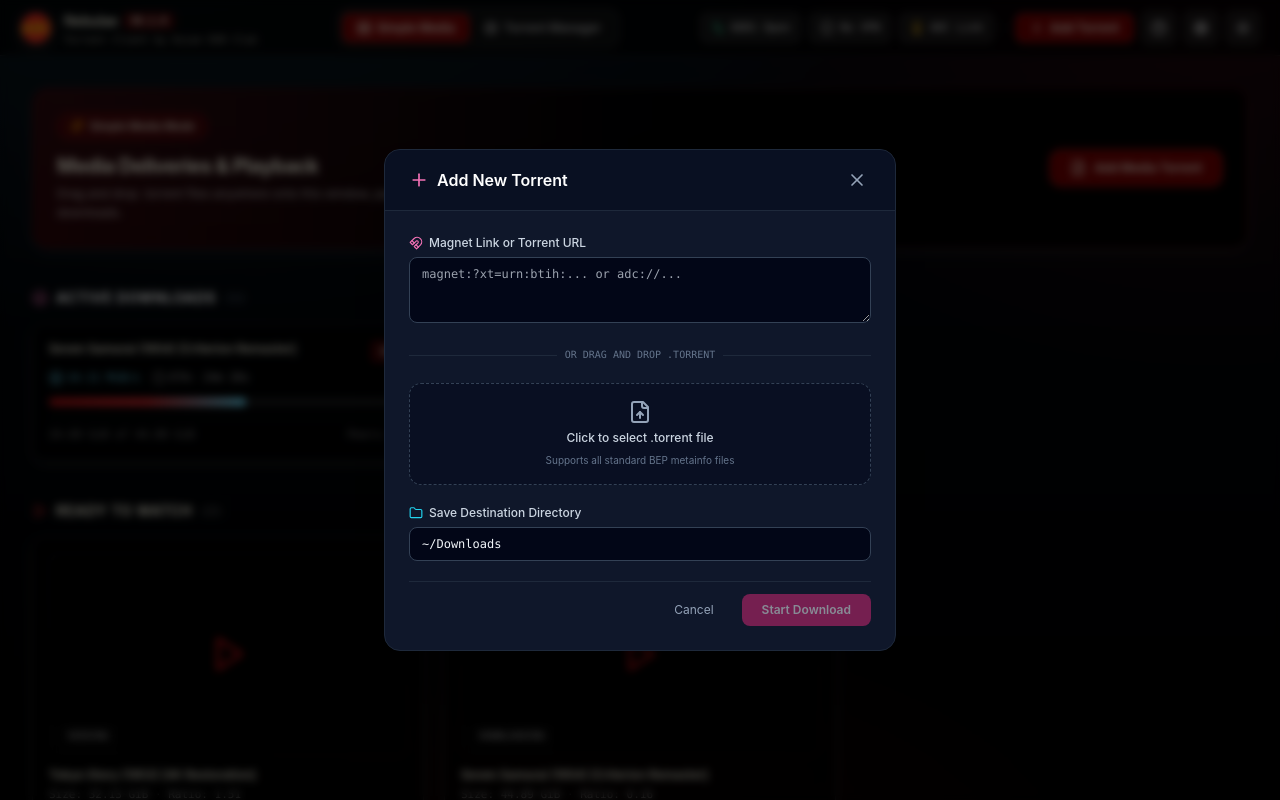
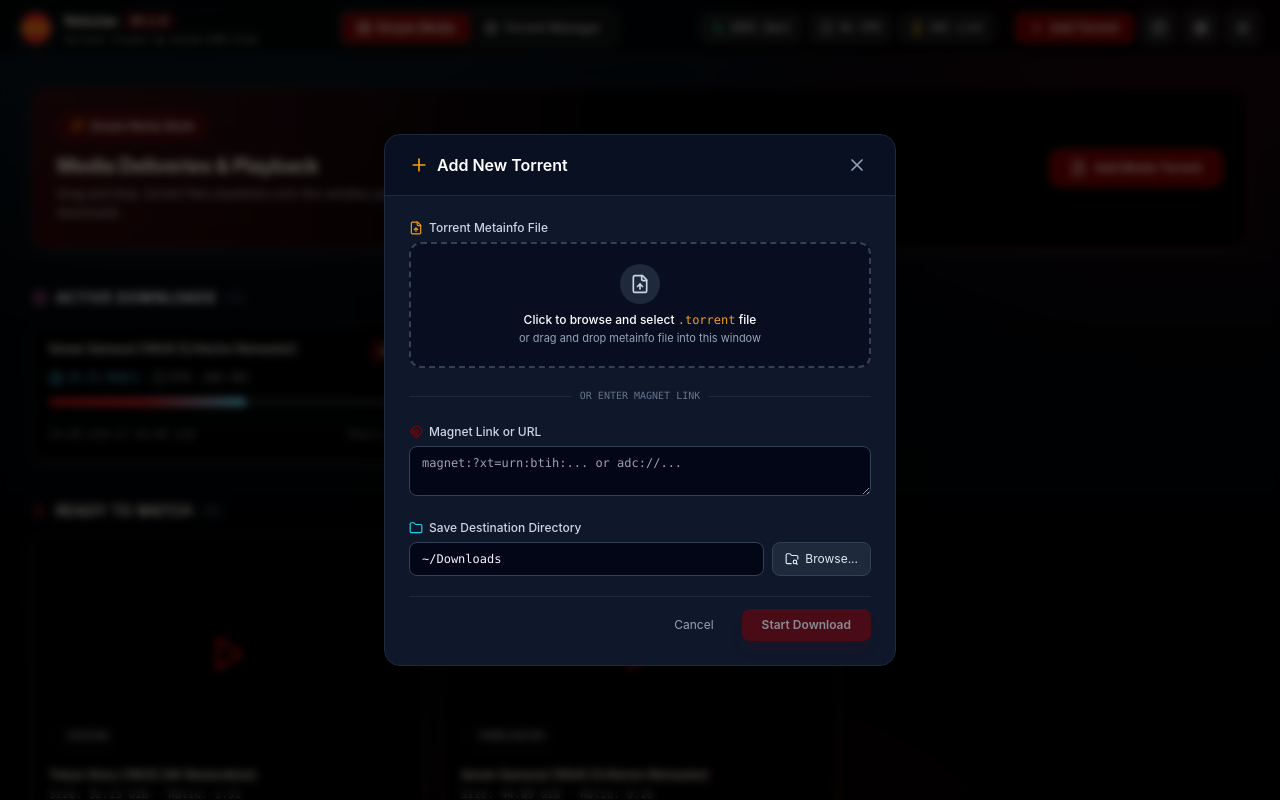
Before and after one commit to koppot/Nebulae-torrent_client, a React (Vite) app: page / in a window 1280 px wide. Both pictures are taken after a click on the button "Add Torrent". Built offline with nearby package versions, Linux system fonts and the light colour scheme.

Commit message:
feat(ui): implement native OS and HTML5 .torrent file and directory selection dialogs

```diff
--- a/src/components/modals/AddTorrentModal.tsx
+++ b/src/components/modals/AddTorrentModal.tsx
@@ -1,38 +1,115 @@
-import React, { useState } from 'react';
+import React, { useState, useRef } from 'react';
 import { useUiStore } from '../../stores/uiStore';
 import { useTorrentStore } from '../../stores/torrentStore';
 import { useSettingsStore } from '../../stores/settingsStore';
-import { X, Plus, Magnet, FileUp, Folder } from 'lucide-react';
+import { X, Plus, Magnet, FileUp, Folder, FileCheck, CheckCircle2, FolderSearch } from 'lucide-react';
 
 export const AddTorrentModal: React.FC = () => {
   const { showAddTorrent, setShowAddTorrent } = useUiStore();
-  const { addTorrent } = useTorrentStore();
+  const { addTorrent, selectTorrentFile, selectDownloadDirectory } = useTorrentStore();
   const { settings } = useSettingsStore();
 
   const [torrentSource, setTorrentSource] = useState('');
   const [downloadDir, setDownloadDir] = useState(settings.download_directory);
+  const [selectedFileName, setSelectedFileName] = useState<string | null>(null);
+  const [selectedFileSize, setSelectedFileSize] = useState<number | null>(null);
+  const [isDragging, setIsDragging] = useState(false);
   const [isSubmitting, setIsSubmitting] = useState(false);
+
+  const fileInputRef = useRef<HTMLInputElement>(null);
 
   if (!showAddTorrent) return null;
 
+  const formatFileSize = (bytes: number): string => {
+    if (bytes < 1024) return `${bytes} B`;
+    if (bytes < 1024 * 1024) return `${(bytes / 1024).toFixed(1)} KB`;
+    return `${(bytes / (1024 * 1024)).toFixed(1)} MB`;
+  };
+
+  const handleChooseFile = async () => {
+    try {
+      // 1. Attempt native OS file dialog via Tauri
+      const nativePath = await selectTorrentFile();
+      if (nativePath) {
+        const name = nativePath.split('/').pop()?.split('\\').pop() || nativePath;
+        setSelectedFileName(name);
+        setSelectedFileSize(null);
+        setTorrentSource(nativePath);
+        return;
+      }
+    } catch {
+      // Fall through to HTML5 file input
+    }
+
+    // 2. Fallback to HTML5 file input (macOS WebKit / WebView2 native sheet)
+    fileInputRef.current?.click();
+  };
+
+  const handleFileInputChange = (e: React.ChangeEvent<HTMLInputElement>) => {
+    const files = e.target.files;
+    if (files && files.length > 0) {
+      const file = files[0];
+      setSelectedFileName(file.name);
+      setSelectedFileSize(file.size);
+      setTorrentSource(file.name);
+    }
+  };
+
+  const handleDrop = (e: React.DragEvent) => {
+    e.preventDefault();
+    setIsDragging(false);
+    if (e.dataTransfer.files && e.dataTransfer.files.length > 0) {
+      const file = e.dataTransfer.files[0];
+      if (file.name.endsWith('.torrent') || file.type.includes('bittorrent')) {
+        setSelectedFileName(file.name);
+        setSelectedFileSize(file.size);
+        setTorrentSource(file.name);
+      }
+    }
+  };
+
+  const handleBrowseFolder = async () => {
+    try {
+      const folder = await selectDownloadDirectory();
+      if (folder) {
+        setDownloadDir(folder);
+      }
+    } catch {
+      //
+    }
+  };
+
+  const handleClearSelectedFile = (e: React.MouseEvent) => {
+    e.stopPropagation();
+    setSelectedFileName(null);
+    setSelectedFileSize(null);
+    setTorrentSource('');
+    if (fileInputRef.current) {
+      fileInputRef.current.value = '';
+    }
+  };
+
   const handleSubmit = async (e: React.FormEvent) => {
     e.preventDefault();
-    if (!torrentSource.trim()) return;
+    const source = (torrentSource || selectedFileName || '').trim();
+    if (!source) return;
 
     setIsSubmitting(true);
-    await addTorrent(torrentSource.trim());
+    await addTorrent(source, downloadDir);
     setIsSubmitting(false);
     setTorrentSource('');
+    setSelectedFileName(null);
+    setSelectedFileSize(null);
     setShowAddTorrent(false);
   };
 
   return (
-    <div className="fixed inset-0 z-40 flex items-center justify-center bg-black/60 backdrop-blur-sm p-4">
+    <div className="fixed inset-0 z-40 flex items-center justify-center bg-black/60 backdrop-blur-sm p-4 animate-in fade-in duration-150">
       <div className="relative w-full max-w-lg bg-slate-900 border border-slate-800 rounded-2xl shadow-2xl overflow-hidden flex flex-col">
         {/* Header */}
         <div className="flex items-center justify-between px-6 py-4 border-b border-slate-800 bg-slate-950/40">
           <div className="flex items-center gap-2">
-            <Plus className="w-5 h-5 text-pink-400" />
+            <Plus className="w-5 h-5 text-adc-gold" />
             <h2 className="text-base font-semibold text-white">Add New Torrent</h2>
           </div>
           <button
@@ -43,47 +120,138 @@ export const AddTorrentModal: React.FC = () => {
           </button>
         </div>
 
+        {/* Hidden HTML5 File Input for WebKit / WebView native picker */}
+        <input
+          ref={fileInputRef}
+          type="file"
+          accept=".torrent,application/x-bittorrent"
+          onChange={handleFileInputChange}
+          className="hidden"
+        />
+
         {/* Form Body */}
         <form onSubmit={handleSubmit} className="p-6 space-y-5 text-xs text-slate-300">
+          {/* File Selection Dropzone */}
           <div>
             <label className="block text-xs font-medium text-slate-300 mb-1.5 flex items-center gap-1.5">
-              <Magnet className="w-3.5 h-3.5 text-pink-400" />
-              <span>Magnet Link or Torrent URL</span>
+              <FileUp className="w-3.5 h-3.5 text-adc-gold" />
+              <span>Torrent Metainfo File</span>
             </label>
-            <textarea
-              rows={3}
-              placeholder="magnet:?xt=urn:btih:... or adc://..."
-              value={torrentSource}
-              onChange={(e) => setTorrentSource(e.target.value)}
-              className="w-full px-3 py-2 rounded-lg bg-slate-950 border border-slate-700 text-slate-100 font-mono text-xs focus:outline-none focus:border-pink-500"
-            />
+
+            {selectedFileName ? (
+              <div
+                onClick={handleChooseFile}
+                className="relative border border-emerald-500/40 bg-emerald-950/20 hover:bg-emerald-950/30 rounded-xl p-4 transition cursor-pointer flex items-center justify-between group"
+              >
+                <div className="flex items-center gap-3 min-w-0">
+                  <div className="p-2.5 rounded-lg bg-emerald-500/20 text-emerald-400 flex-shrink-0">
+                    <FileCheck className="w-5 h-5" />
+                  </div>
+                  <div className="min-w-0">
+                    <div className="flex items-center gap-1.5">
+                      <span className="text-xs font-semibold text-white truncate max-w-[280px]">
+                        {selectedFileName}
+                      </span>
+                      <CheckCircle2 className="w-3.5 h-3.5 text-emerald-400 flex-shrink-0" />
+                    </div>
+                    <span className="text-[11px] text-slate-400 font-mono">
+                      {selectedFileSize ? formatFileSize(selectedFileSize) : 'Selected via File Dialog'}
+                    </span>
+                  </div>
+                </div>
+
+                <div className="flex items-center gap-2">
+                  <span className="text-[10px] text-slate-400 group-hover:text-slate-200 underline">
+                    Change
+                  </span>
+                  <button
+                    type="button"
+                    onClick={handleClearSelectedFile}
+                    className="p-1.5 rounded-lg text-slate-400 hover:text-rose-400 hover:bg-rose-950/40 transition"
+                    title="Remove selected file"
+                  >
+                    <X className="w-4 h-4" />
+                  </button>
+                </div>
+              </div>
+            ) : (
+              <div
+                onClick={handleChooseFile}
+                onDragOver={(e) => {
+                  e.preventDefault();
+                  setIsDragging(true);
+                }}
+                onDragLeave={() => setIsDragging(false)}
+                onDrop={handleDrop}
+                className={`border-2 border-dashed rounded-xl p-5 text-center transition cursor-pointer flex flex-col items-center justify-center gap-2 ${
+                  isDragging
+                    ? 'border-adc-crimson bg-adc-crimson/10 scale-[1.01]'
+                    : 'border-slate-700 hover:border-adc-crimson/60 bg-slate-950/50 hover:bg-slate-950'
+                }`}
+              >
+                <div className="p-2.5 rounded-full bg-slate-800 text-slate-300">
+                  <FileUp className="w-5 h-5" />
+                </div>
+                <div>
+                  <span className="text-xs text-white font-medium block">
+                    Click to browse and select <code className="text-adc-gold">.torrent</code> file
+                  </span>
+                  <span className="text-[11px] text-slate-400 mt-0.5 block">
+                    or drag and drop metainfo file into this window
+                  </span>
+                </div>
+              </div>
+            )}
           </div>
 
           <div className="flex items-center gap-2">
             <div className="flex-1 h-[1px] bg-slate-800"></div>
-            <span className="text-[10px] uppercase font-mono text-slate-500">Or drag and drop .torrent</span>
+            <span className="text-[10px] uppercase font-mono text-slate-500">Or enter magnet link</span>
             <div className="flex-1 h-[1px] bg-slate-800"></div>
           </div>
 
-          <div className="border border-dashed border-slate-700 hover:border-pink-500/50 rounded-xl p-4 text-center bg-slate-950/40 hover:bg-slate-950 transition cursor-pointer flex flex-col items-center justify-center gap-1.5">
-            <FileUp className="w-6 h-6 text-slate-400" />
-            <span className="text-xs text-slate-300 font-medium">Click to select .torrent file</span>
-            <span className="text-[10px] text-slate-500">Supports all standard BEP metainfo files</span>
+          {/* Magnet / URL input */}
+          <div>
+            <label className="block text-xs font-medium text-slate-300 mb-1.5 flex items-center gap-1.5">
+              <Magnet className="w-3.5 h-3.5 text-adc-crimson" />
+              <span>Magnet Link or URL</span>
+            </label>
+            <textarea
+              rows={2}
+              placeholder="magnet:?xt=urn:btih:... or adc://..."
+              value={selectedFileName ? '' : torrentSource}
+              disabled={!!selectedFileName}
+              onChange={(e) => setTorrentSource(e.target.value)}
+              className="w-full px-3 py-2 rounded-lg bg-slate-950 border border-slate-700 text-slate-100 font-mono text-xs focus:outline-none focus:border-adc-crimson disabled:opacity-40"
+            />
           </div>
 
+          {/* Destination Directory */}
           <div>
             <label className="block text-xs font-medium text-slate-300 mb-1.5 flex items-center gap-1.5">
               <Folder className="w-3.5 h-3.5 text-cyan-400" />
               <span>Save Destination Directory</span>
             </label>
-            <input
-              type="text"
-              value={downloadDir}
-              onChange={(e) => setDownloadDir(e.target.value)}
-              className="w-full px-3 py-2 rounded-lg bg-slate-950 border border-slate-700 text-slate-100 font-mono text-xs focus:outline-none focus:border-pink-500"
-            />
+            <div className="flex gap-2">
+              <input
+                type="text"
+                value={downloadDir}
+                onChange={(e) => setDownloadDir(e.target.value)}
+                className="flex-1 px-3 py-2 rounded-lg bg-slate-950 border border-slate-700 text-slate-100 font-mono text-xs focus:outline-none focus:border-adc-gold"
+              />
+              <button
+                type="button"
+                onClick={handleBrowseFolder}
+                className="px-3 py-2 rounded-lg bg-slate-800 hover:bg-slate-700 text-slate-200 flex items-center gap-1.5 text-xs transition border border-slate-700"
+                title="Browse Directory"
+              >
+                <FolderSearch className="w-3.5 h-3.5" />
+                <span>Browse...</span>
+              </button>
+            </div>
           </div>
 
+          {/* Footer Controls */}
           <div className="flex justify-end gap-3 pt-3 border-t border-slate-800">
             <button
               type="button"
@@ -94,8 +262,8 @@ export const AddTorrentModal: React.FC = () => {
             </button>
             <button
               type="submit"
-              disabled={isSubmitting || !torrentSource.trim()}
-              className="px-5 py-2 rounded-lg bg-pink-600 hover:bg-pink-500 disabled:opacity-50 text-white font-semibold transition"
+              disabled={isSubmitting || (!torrentSource.trim() && !selectedFileName)}
+              className="px-5 py-2 rounded-lg bg-adc-crimson hover:bg-red-700 disabled:opacity-50 text-white font-semibold transition flex items-center gap-1.5 shadow-lg shadow-adc-crimson/20"
             >
               {isSubmitting ? 'Adding...' : 'Start Download'}
             </button>
```
Also changed, not shown: src/stores/torrentStore.ts (+48 -4 lines), 2 other files (tests, documents, lock files or other folders).
